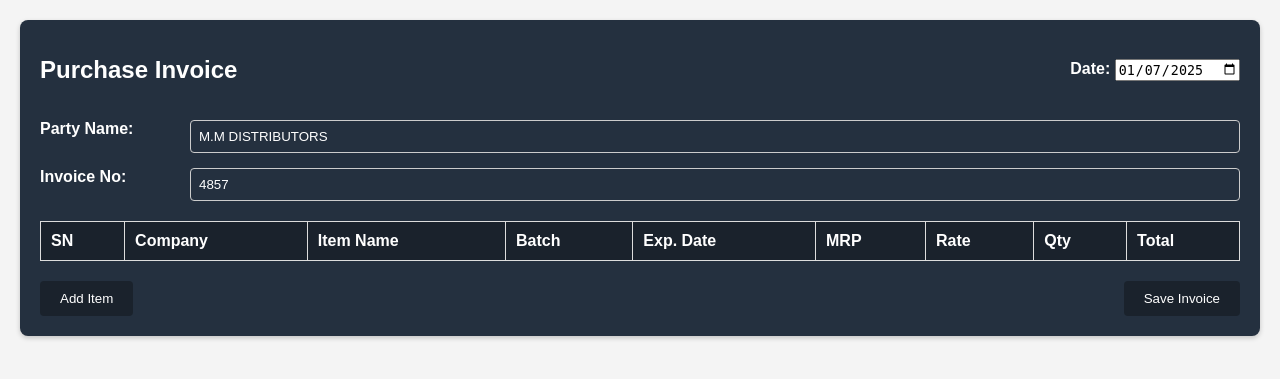
After one commit to ParitoshBarman/jdmedical, a Django app: page /purchase in a window 1280 px wide. The commit adds this page. Shown: the top 379 px of the page. Run offline with Django 5.2, Linux system fonts and the light colour scheme; lists and menus that the app fills with data are empty.

Commit message:
added Purchase page

```diff
--- a/jdapp/urls.py
+++ b/jdapp/urls.py
@@ -20,5 +20,6 @@ from jdapp import views
 
 urlpatterns = urlpatterns = [
     path("", views.index, name='home'),
+    path("purchase", views.purchase, name='purchase'),
     path("test", views.test, name='test')
 ]
--- a/jdapp/views.py
+++ b/jdapp/views.py
@@ -3,5 +3,10 @@ from django.shortcuts import render
 # Create your views here.
 def index(request):
     return render(request, "index.html")
+def purchase(request):
+    return render(request, "purchase.html")
+
+
+
 def test(request):
     return render(request, "test.html")
--- /dev/null
+++ b/templates/purchase.html
@@ -0,0 +1,194 @@
+<!DOCTYPE html>
+<html lang="en">
+
+<head>
+    <meta charset="UTF-8">
+    <meta name="viewport" content="width=device-width, initial-scale=1.0">
+    <title>Purchase Screen</title>
+    <style>
+        :root {
+            --theamcolor: rgb(26, 34, 44);
+            --theamcolorlite: rgb(36, 48, 63);
+            --fontcolor: rgb(255, 255, 255);
+        }
+
+        body {
+            font-family: Arial, sans-serif;
+            margin: 0;
+            padding: 0;
+            background-color: #f4f4f4;
+            color: var(--fontcolor);
+        }
+
+        .container {
+            max-width: 1200px;
+            margin: 20px auto;
+            background: var(--theamcolorlite);
+            padding: 20px;
+            box-shadow: 0 2px 5px rgba(0, 0, 0, 0.2);
+            border-radius: 8px;
+        }
+
+        .header {
+            display: flex;
+            justify-content: space-between;
+            align-items: center;
+            margin-bottom: 20px;
+            color: var(--fontcolor);
+        }
+
+        .header h1 {
+            font-size: 24px;
+        }
+
+        .form-group {
+            display: flex;
+            justify-content: space-between;
+            margin-bottom: 15px;
+        }
+
+        .form-group label {
+            width: 150px;
+            font-weight: bold;
+            color: var(--fontcolor);
+        }
+
+        .form-group input,
+        .form-group select {
+            flex: 1;
+            padding: 8px;
+            border: 1px solid #ccc;
+            border-radius: 4px;
+            background: var(--theamcolorlite);
+            color: var(--fontcolor);
+        }
+
+        table {
+            width: 100%;
+            border-collapse: collapse;
+            margin-top: 20px;
+        }
+
+        table,
+        th,
+        td {
+            border: 1px solid #ddd;
+        }
+
+        th,
+        td {
+            padding: 10px;
+            text-align: left;
+            color: var(--fontcolor);
+        }
+
+        th {
+            background-color: var(--theamcolor);
+        }
+
+        .footer {
+            margin-top: 20px;
+            display: flex;
+            justify-content: space-between;
+        }
+
+        .footer button {
+            padding: 10px 20px;
+            background-color: var(--theamcolor);
+            color: var(--fontcolor);
+            border: none;
+            border-radius: 4px;
+            cursor: pointer;
+        }
+
+        .footer button:hover {
+            background-color: rgb(44, 58, 77);
+        }
+    </style>
+</head>
+
+<body>
+    <div class="container">
+        <div class="header">
+            <h1>Purchase Invoice</h1>
+            <p><strong>Date:</strong> <input type="date" id="dateInput"></p>
+        </div>
+
+        <form>
+            <div class="form-group">
+                <label for="party">Party Name:</label>
+                <input type="text" id="party" placeholder="Enter Party Name" value="M.M DISTRIBUTORS">
+            </div>
+            <div class="form-group">
+                <label for="invoice">Invoice No:</label>
+                <input type="text" id="invoice" placeholder="Enter Invoice Number" value="4857">
+            </div>
+        </form>
+
+        <table>
+            <thead>
+                <tr>
+                    <th>SN</th>
+                    <th>Company</th>
+                    <th>Item Name</th>
+                    <th>Batch</th>
+                    <th>Exp. Date</th>
+                    <th>MRP</th>
+                    <th>Rate</th>
+                    <th>Qty</th>
+                    <th>Total</th>
+                </tr>
+            </thead>
+            <tbody id="itemTable">
+                <!-- Rows will be dynamically added here -->
+            </tbody>
+        </table>
+
+        <div class="footer">
+            <button type="button" onclick="addRow()">Add Item</button>
+            <button type="button">Save Invoice</button>
+        </div>
+    </div>
+
+    <script>
+        let rowCount = 1;
+
+        function addRow() {
+            const table = document.getElementById('itemTable');
+            const row = document.createElement('tr');
+
+            row.innerHTML = `
+                <td>${rowCount}</td>
+                <td><input type="text" placeholder="Company"></td>
+                <td><input type="text" placeholder="Item Name"></td>
+                <td><input type="text" placeholder="Batch"></td>
+                <td><input type="date"></td>
+                <td><input type="number" placeholder="MRP"></td>
+                <td><input type="number" placeholder="Rate"></td>
+                <td><input type="number" placeholder="Qty" onchange="calculateTotal(this)"></td>
+                <td><input type="number" placeholder="Total" readonly></td>
+            `;
+
+            table.appendChild(row);
+            rowCount++;
+        }
+
+        function calculateTotal(input) {
+            const row = input.parentElement.parentElement;
+            const rate = row.querySelector('td:nth-child(7) input').value;
+            const qty = input.value;
+            const totalCell = row.querySelector('td:nth-child(9) input');
+
+            totalCell.value = (rate * qty).toFixed(2);
+        }
+
+        window.onload = function () {
+            const dateInput = document.getElementById('dateInput');
+            const today = new Date().toISOString().split('T')[0];
+            dateInput.value = today;
+        };
+
+    </script>
+</body>
+
+</html>
```
Also changed, not shown: templates/index.html (+139 -15 lines).
